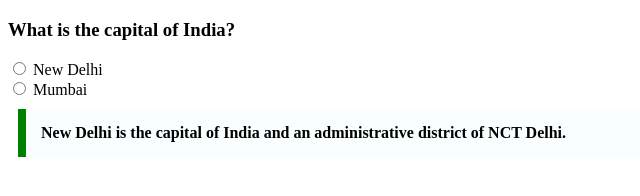
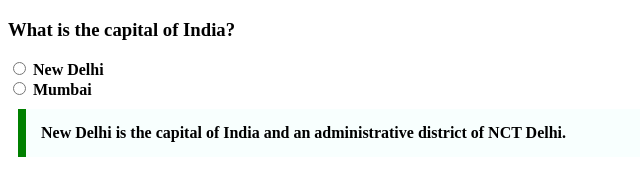
Before and after one commit to acciojob/trivia-Mayuresh68, a website: page main.html in a window 1280 px wide. Shown: the full height of the page, 0-640 px from the left. Drawn offline with Linux system fonts and the light colour scheme.

Commit message:
created a submission

```diff
--- a/main.html
+++ b/main.html
@@ -9,8 +9,8 @@
 <body>
 	<!-- the entire body must be written by student -->
 	<h3>What is the capital of India?</h3>
-	<div><input type="radio" name="" id=""> New Delhi</div>
-	<input type="radio" name="" id=""> Mumbai
+	<div><b><input type="radio" name="" id=""> New Delhi</b></div>
+	<div><b></div><input type="radio" name="" id=""> Mumbai</b></div>
 	<blockquote cite=" https://en.wikipedia.org/wiki/New_Delhi">
 		New Delhi is the capital of India and an administrative district of NCT Delhi.
 	</blockquote>
```
